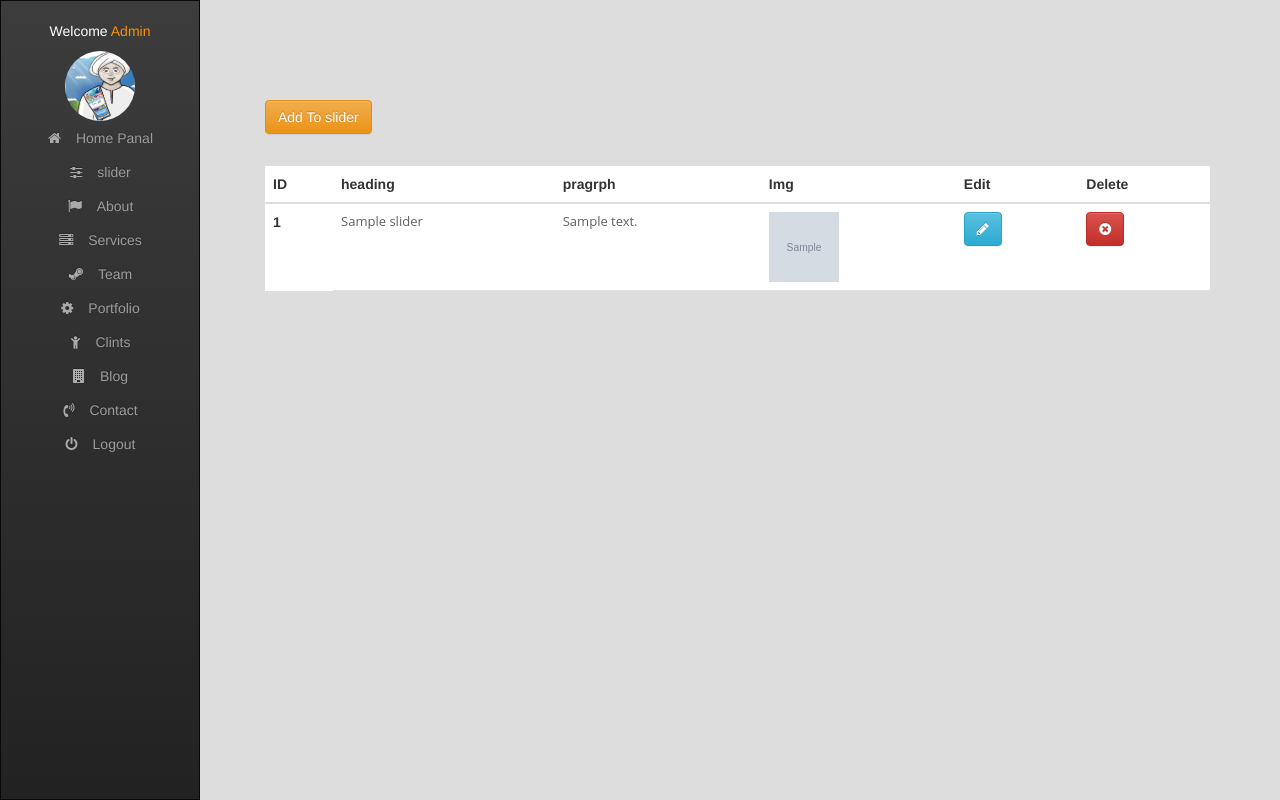
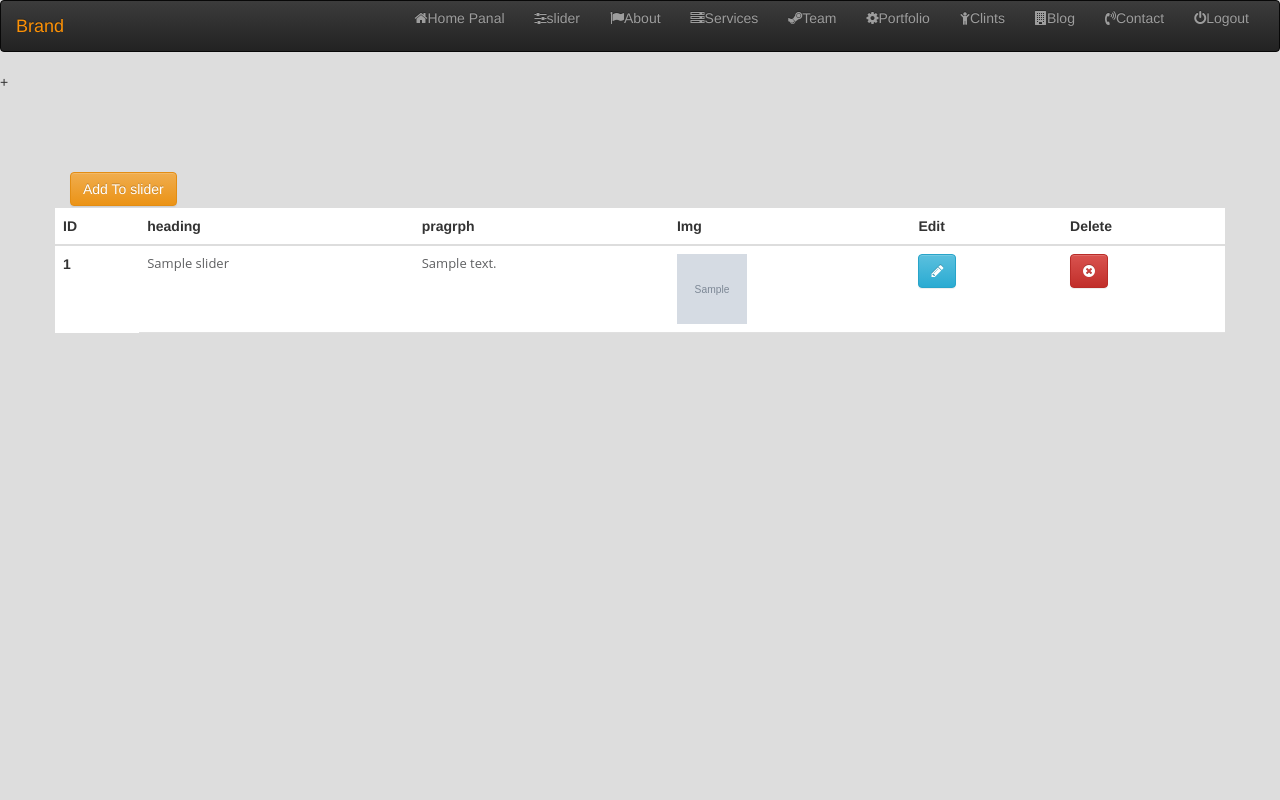
Before and after one commit to amrable/Admin-Panel, a PHP site: page /slider.php in a window 1280 px wide. Run offline with PHP 8.4, Linux system fonts and the light colour scheme; tables that the repository leaves empty or names only in its code hold one stand-in row (values such as "Sample post"); grey boxes marked "Sample" are stand-in pictures.

Commit message:
modify styling

```diff
--- a/site_admin/header.php
+++ b/site_admin/header.php
@@ -1,8 +1,21 @@
-<header>
-		<div class="navbar navbar-inverse navbar-fixed-left col-lg-3">
-		  <p class="text-center"> Welcome <span>Admin</span>  </p>
-		  <img class="img-circle center" src="img/admin.jpg" alt="admin">
-		  <ul class="nav navbar-nav">
+
+
+	<nav class="navbar navbar-inverse">
+  <div class="container-fluid">
+    <!-- Brand and toggle get grouped for better mobile display -->
+    <div class="navbar-header">
+      <button type="button" class="navbar-toggle collapsed" data-toggle="collapse" data-target="#bs-example-navbar-collapse-1" aria-expanded="false">
+        <span class="sr-only">Toggle navigation</span>
+        <span class="icon-bar"></span>
+        <span class="icon-bar"></span>
+        <span class="icon-bar"></span>
+      </button>
+      <a class="navbar-brand" href="#">Brand</a>
+    </div>
+
+    <!-- Collect the nav links, forms, and other content for toggling -->
+    <div class="collapse navbar-collapse" id="bs-example-navbar-collapse-1">
+			<ul class="nav navbar-nav navbar-right">
 				 <li><a href="control.php"><i class="fa fa-home" aria-hidden="true"></i>Home Panal</a></li>
 				 <li><a href="slider.php"><i class="fa fa-sliders" aria-hidden="true"></i>slider</a></li>
 				 <li><a href="about.php"><i class="fa fa-flag" aria-hidden="true"></i>About</a></li>
@@ -15,5 +28,7 @@
 
 				 <li><a href="Logout.php"><i class="fa fa-power-off" aria-hidden="true"></i>Logout</a></li>
 			</ul>
-		</div>
-	</header>
+
+    </div><!-- /.navbar-collapse -->
+  </div><!-- /.container-fluid -->
+</nav>
--- a/site_admin/slider.php
+++ b/site_admin/slider.php
@@ -28,7 +28,7 @@
 	<!-- start table slider -->
 	<div class="container">
 		<div class="row">
-		<div class="form col-lg-10 col-md-offset-2 marg">
+		<div class="form col-lg-10  marg">
 			<button id="" type="button" class="btn btn-warning" data-toggle="modal" data-target="#addslider" data-whatever="@mdo">
 			Add To slider</button>
 			<div class="modal fade" id="addslider" tabindex="-1" role="dialog" aria-labelledby="addsliderLabel"
@@ -104,7 +104,7 @@
 
 
 		<!-- model Delete  -->
-		<div class="form col-lg-10 col-md-offset-2 ">
+		<div class="form col-lg-10  ">
 			<div class="modal fade" id="deleteslider" tabindex="-1" role="dialog" aria-labelledby="DeleteLabel" aria-hidden="true">
 			  <div class="modal-dialog" role="document">
 			    <div class="modal-content">
@@ -134,7 +134,7 @@
 		</div>
 		<!-- end modal Delete -->
 
-		<div class="col-lg-10 col-md-offset-2">
+		<div class=" ">
 			<table class="table ">
 			  <thead>
 			    <tr>
```
Lines whose indentation alone changed are shown as unchanged.
